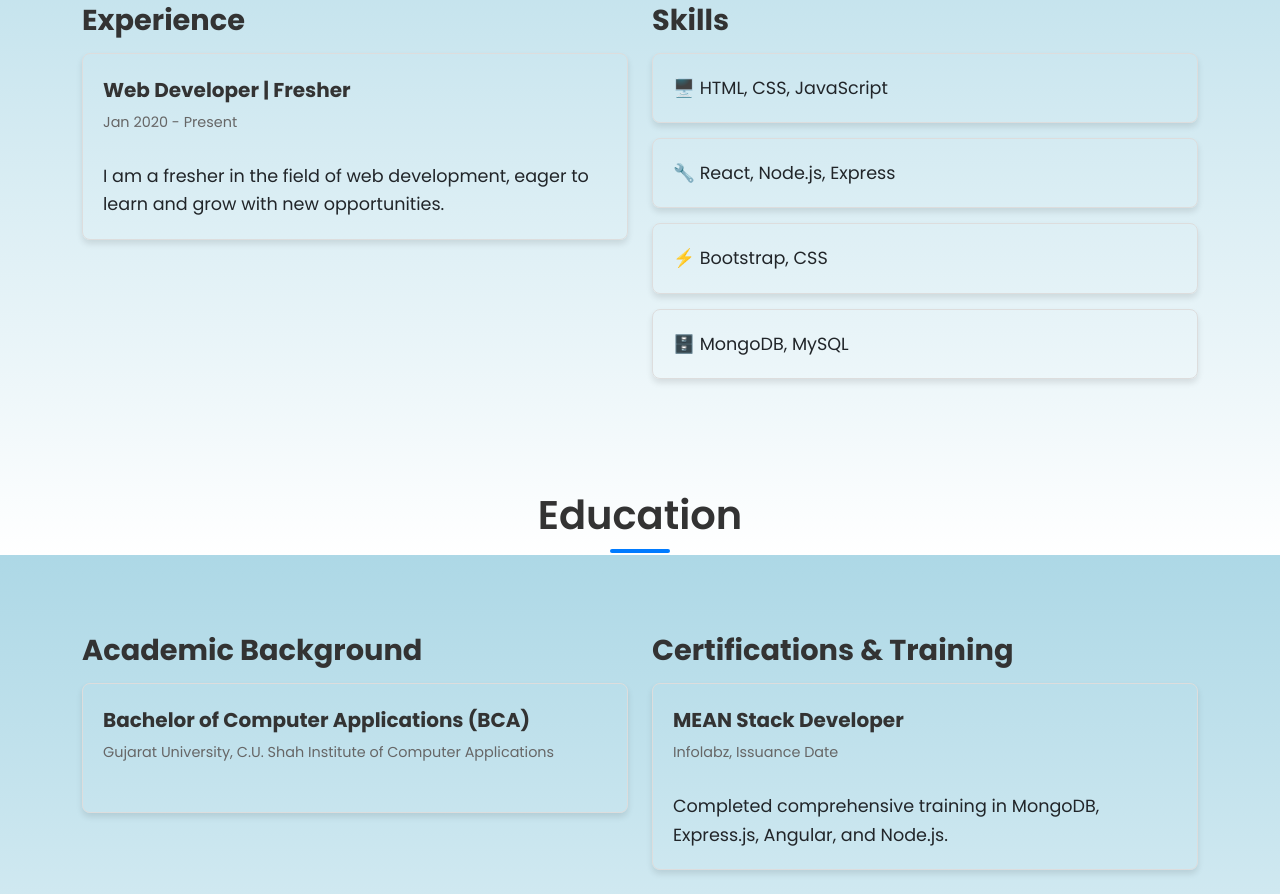
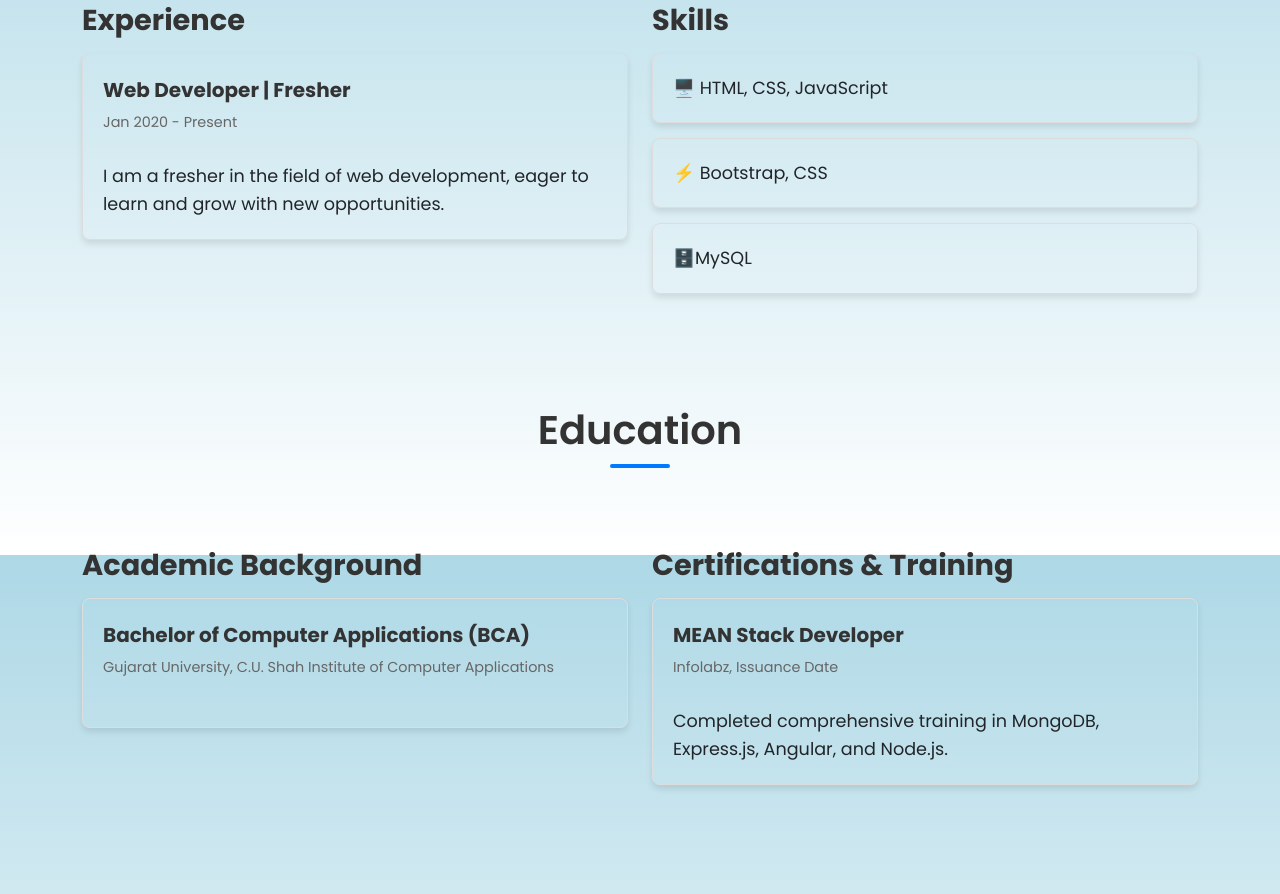
Before and after one commit to anshvaghela-dev/My-Portfolio, a plain HTML site: page index.html in a window 1280 px wide. Shown: the part 1045-1939 px from the top of the page. Drawn offline with nearby package versions, Linux system fonts and the light colour scheme.

Commit message:
updated cv

```diff
--- a/index.html
+++ b/index.html
@@ -163,9 +163,9 @@
             <h3 class="subsection-title">Skills</h3>
             <ul class="list-unstyled">
               <li>🖥️ HTML, CSS, JavaScript</li>
-              <li>🔧 React, Node.js, Express</li>
+              <!-- <li>🔧 React, Node.js, Express</li> -->
               <li>⚡ Bootstrap, CSS</li>
-              <li>🗄️ MongoDB, MySQL</li>
+              <li>🗄️MySQL</li>
             </ul>
           </div>
         </div>
```
